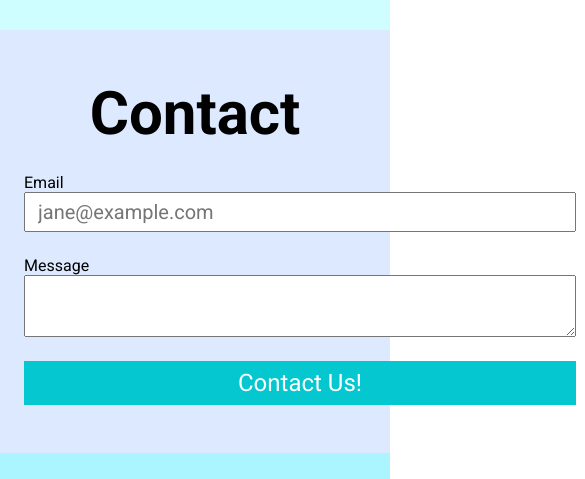
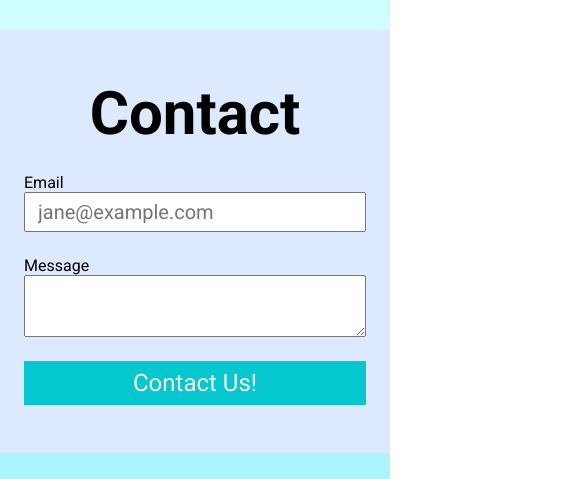
Before and after one commit to EeveeMagican/HTML-Tutorial, a plain HTML site: page index.html in a window 390 px wide. Shown: the part 2153-2632 px from the top of the page, 585 px wide, since content can reach past the window. Drawn offline with Linux system fonts and the light colour scheme.

Commit message:
fixed contact form to stay inline for smaller devices

```diff
--- a/styles.css
+++ b/styles.css
@@ -236,6 +236,14 @@ SMALL PHONES, TABLETS, LARGE SMARTPHONES
         flex-direction: column-reverse;
     }
 
+    form {
+        width: 100%;
+        display: flex;
+        flex-direction: column;
+        margin: 0 auto;
+        padding: 0 24px;
+    }
+
     footer {
         padding: 48px 24px;
     }
```
